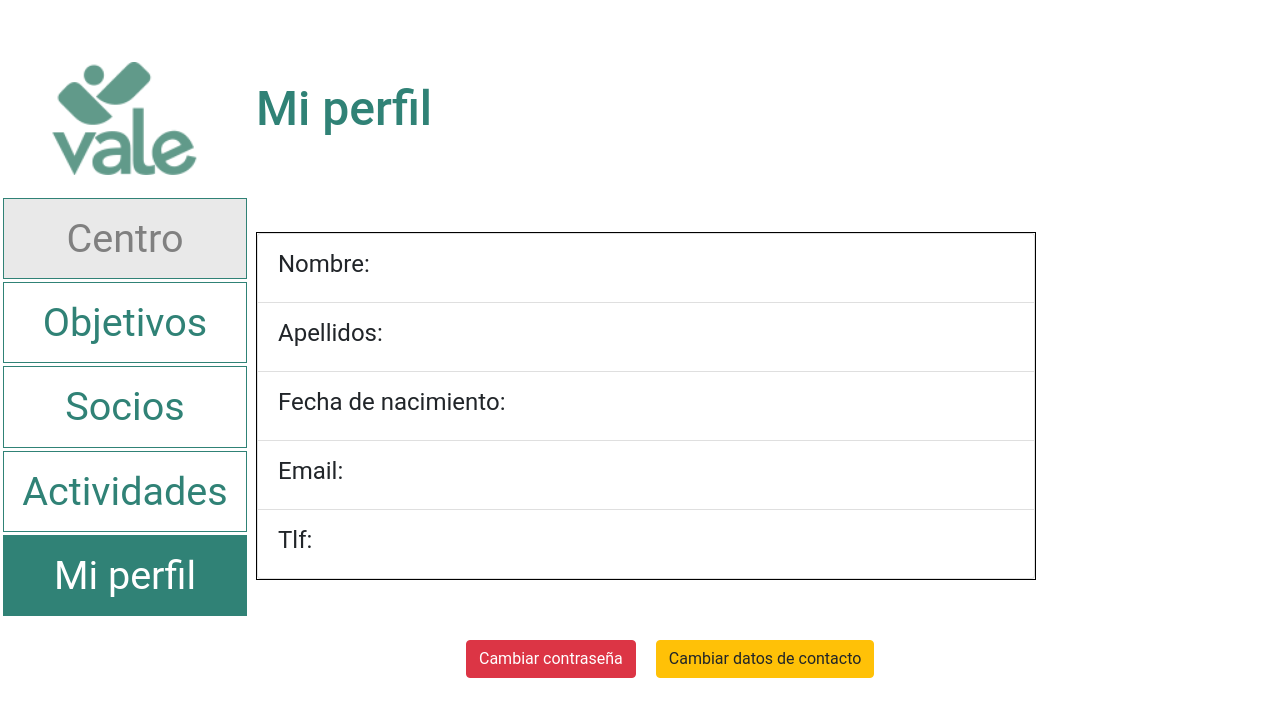
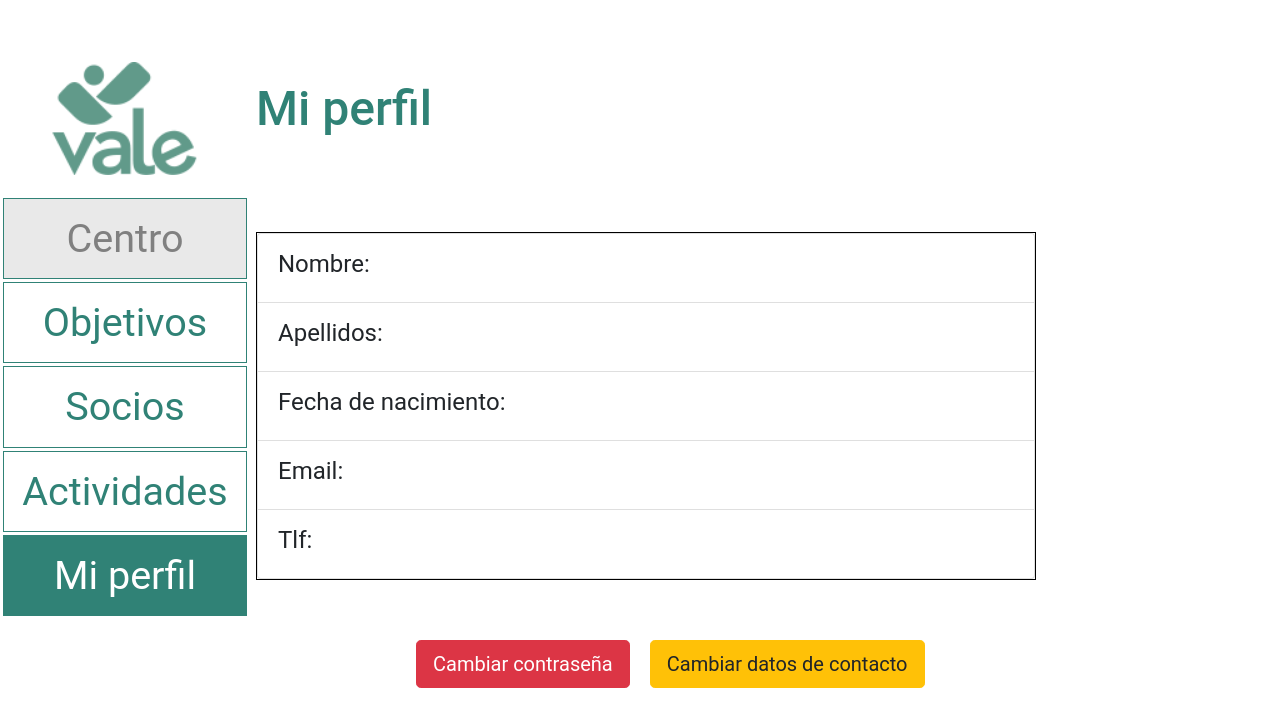
Before and after one commit to MigueCc99/DGP, an Angular app in the folder WebVale/: page /perfil in a window 1280 px wide. Shown: the top 726 px of the page. Built offline with nearby package versions, Linux system fonts and the light colour scheme; no server answers.

Commit message:
Botones más grandes en toda la app, nuevo estilo de lista en la pagina de actividades de socio

```diff
--- a/WebVale/src/app/app-routing.module.ts
+++ b/WebVale/src/app/app-routing.module.ts
@@ -10,6 +10,7 @@ import { LoginPageComponent } from './components/pages/login-page/login-page.com
 import { ObjetivoInfoPageComponent } from './components/pages/objetivo-info-page/objetivo-info-page.component';
 import { ObjetivosPageComponent } from './components/pages/objetivos-page/objetivos-page.component';
 import { PerfilPageComponent } from './components/pages/perfil-page/perfil-page.component';
+import { SocioActividadPageComponent } from './components/pages/socio-actividad-page/socio-actividad-page.component';
 import { SocioInfoPageComponent } from './components/pages/socio-info-page/socio-info-page.component';
 import { SociosPageComponent } from './components/pages/socios-page/socios-page.component';
 import { SociosRecuperaContraPageComponent } from './components/pages/socios-recupera-contra-page/socios-recupera-contra-page.component';
@@ -76,7 +77,10 @@ const routes: Routes = [
     path: 'socios/ver/:id',
     component: SocioInfoPageComponent
   },
-
+  {
+    path: 'socios/ver/actividad/:idSocio-:idActividad',
+    component: SocioActividadPageComponent
+  },
 ];
 
 @NgModule({
--- a/WebVale/src/app/components/pages/actividades-page/actividades-page.component.html
+++ b/WebVale/src/app/components/pages/actividades-page/actividades-page.component.html
@@ -15,7 +15,7 @@
                     placeholder="Buscar una actividad..."
                 >
             </div>
-            <button type="button" (click)="crear()" class="btn btn-success">Crear una nueva actividad</button>
+            <button type="button" (click)="crear()" class="btn btn-lg btn-success">Crear una nueva actividad</button>
             <br>
         </div>
 
--- a/WebVale/src/app/components/pages/objetivos-page/objetivos-page.component.html
+++ b/WebVale/src/app/components/pages/objetivos-page/objetivos-page.component.html
@@ -15,7 +15,7 @@
                     placeholder="Buscar un objetivo..."
                 >
             </div>
-            <button type="button" (click)="crear()" class="btn btn-success">Crear un nuevo objetivo</button>
+            <button type="button" (click)="crear()" class="btn btn-lg btn-success">Crear un nuevo objetivo</button>
             <br>
         </div>
 
--- a/WebVale/src/app/components/pages/perfil-page/perfil-page.component.css
+++ b/WebVale/src/app/components/pages/perfil-page/perfil-page.component.css
@@ -10,7 +10,7 @@
 }
 
 .botones{
-    margin-left: 200px;
+    margin-left: 150px;
 }
 
 .btn{
--- a/WebVale/src/app/components/pages/perfil-page/perfil-page.component.html
+++ b/WebVale/src/app/components/pages/perfil-page/perfil-page.component.html
@@ -19,8 +19,8 @@
         </div>
 
         <div class="row botones">
-            <button type="button" class="btn btn-danger">Cambiar contraseña</button>
-            <button type="button" class="btn btn-warning">Cambiar datos de contacto</button>
+            <button type="button" class="btn btn-lg btn-danger">Cambiar contraseña</button>
+            <button type="button" class="btn btn-lg btn-warning">Cambiar datos de contacto</button>
         </div>
 
     </div>
--- a/WebVale/src/app/components/pages/socio-info-page/socio-info-page.component.css
+++ b/WebVale/src/app/components/pages/socio-info-page/socio-info-page.component.css
@@ -5,3 +5,11 @@ h2{
 .lista{
     margin: 20px;
 }
+
+.asignar{
+    margin: 5px;
+}
+
+.ul_lista{
+    margin: 5px;
+}
--- a/WebVale/src/app/components/pages/socio-info-page/socio-info-page.component.html
+++ b/WebVale/src/app/components/pages/socio-info-page/socio-info-page.component.html
@@ -12,16 +12,18 @@
             <div class="order-3 p-2 lista">
                 <img src="../../../../assets/actividad.png" class="img-fluid" style="max-width: 15%; height: auto; " alt="Responsive image">
                 <h2>Actividades</h2>
-                <ul class="list-group" *ngFor="let actividad of listadoActividades">
+                <ul class="list-group ul_lista" *ngFor="let actividad of listadoActividades">
                     <li  class="list-group-item">
                        {{actividad.nombre}}
+                       <button (click)="navegaVerActividad(actividad.id)"  class="boton-ver fa fa-eye"></button>
                     </li>
                 </ul>
+                <button type="button" class="btn btn-lg btn-outline-success asignar">Asignar una nueva actividad</button>
             </div>
             <div class="order-2 p-2 lista">
                 <img src="../../../../assets/medalla.png" style="max-width: 15%; height: auto; " class="img-fluid" alt="Responsive image">
                 <h2>Objetivos</h2>
-                <ul  class="list-group" *ngFor="let objetivo of listadoObjetivos">
+                <ul  class="list-group ul_lista" *ngFor="let objetivo of listadoObjetivos">
                     <li class="list-group-item">
                         {{objetivo.nombre}}
                     </li>
--- a/WebVale/src/app/components/pages/socio-info-page/socio-info-page.component.ts
+++ b/WebVale/src/app/components/pages/socio-info-page/socio-info-page.component.ts
@@ -52,4 +52,8 @@ export class SocioInfoPageComponent implements OnInit {
     );
    }
 
+   navegaVerActividad(idActividad : number){
+    this.router.navigate(['/socios/ver/actividad/' + this.id + '-' + idActividad]);
+   }
+
 }
--- a/WebVale/src/app/models/Actividad.ts
+++ b/WebVale/src/app/models/Actividad.ts
@@ -4,5 +4,4 @@ export interface Actividad {
     descripcion?: string;
     imagen?: string;
     multimedia?: string;
-    aceptada?:boolean;
 }
```
